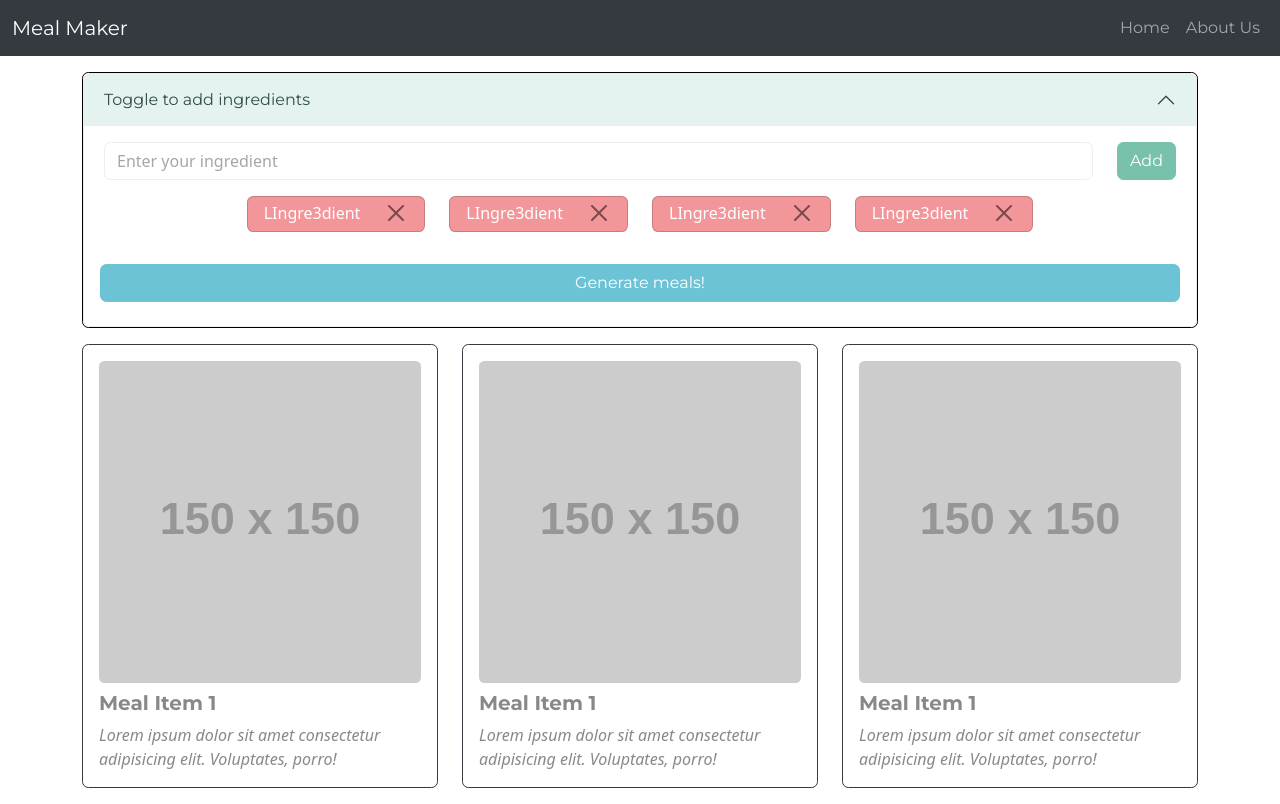
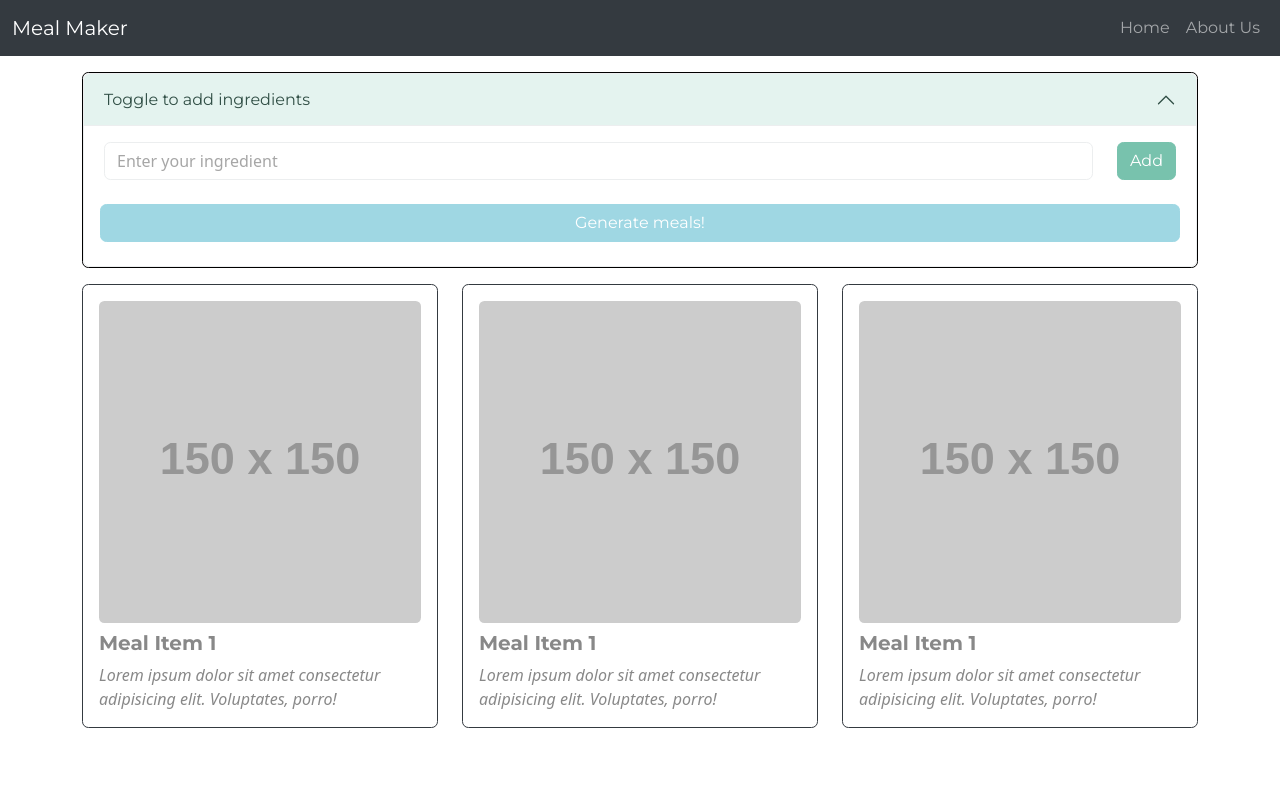
Before and after one commit to jablue-12/meal-maker, a React (Create React App) app: page / in a window 1280 px wide. Built offline with nearby package versions, Linux system fonts and the light colour scheme.

Commit message:
Add form functionality
- Form is now functional for adding the ingredients, generating the meal and then closing the accordion automatically,  and deleting an ingredient by clicking the close button from the ingredient card.

```diff
--- a/src/components/card/IngredientCard.jsx
+++ b/src/components/card/IngredientCard.jsx
@@ -1,16 +1,20 @@
 import React from 'react';
 import { Container, Card, Col, Row, CloseButton } from 'react-bootstrap';
 
-export const IngredientCard = () => {
+export const IngredientCard = (props) => {
+	const deleteIngredient = () => {
+		props.onButtonClick(`${props.ingredientName}`);
+	};
+
 	return (
 		<Card className="bg-secondary border-1 text-white mb-2">
 			<Container>
 				<Row className="p-1">
 					<Col>
-						LIngre3dient
+						{props.ingredientName}
 					</Col>
 					<Col className="flex-grow-0">
-						<CloseButton/>
+						<CloseButton onClick={deleteIngredient}/>
 					</Col>
 				</Row>
 			</Container>
--- a/src/components/form/IngredientForm.jsx
+++ b/src/components/form/IngredientForm.jsx
@@ -1,41 +1,78 @@
-import React from 'react';
+import React, { useState } from 'react';
 import { Accordion, Card, Form, Row, Col, Button } from 'react-bootstrap';
 import { IngredientCard } from '../card/IngredientCard';
 
 export const IngredientForm = () => {
+	const [ingredient, setIngredient] = useState('');
+	const [ingredientList, setIngredientList] = useState([]);
+	const [activeKey, setActiveKey] = useState('0');
+
+	const addIngredient = (newIngredient) => {
+		setIngredientList([...ingredientList, newIngredient]);
+		setIngredient('');
+	};
+
+	const handleAccordion = () => {
+		if (activeKey) {
+			setActiveKey(null);
+		} else {
+			setActiveKey('0');
+		}
+	};
+
+	const generateMeals = () => {
+		console.log('Ingredients are submitted.\n' + JSON.stringify(ingredientList));
+		setActiveKey(null);
+		setIngredientList([]);
+	};
+
+	const deleteIngredient = (ingredientName) => {
+		console.log(`Deleting ingredient "${ingredientName}" from the list`);
+		const updatedIngredientList = ingredientList.filter(item => item !== ingredientName);
+		setIngredientList(updatedIngredientList);
+	};
+
 	return (
-		<Accordion defaultActiveKey="0" className="mb-3" >
+		<Accordion activeKey={activeKey} className="mb-3" >
 			<Card className="border-black border-1">
 				<Accordion.Item eventKey="0">
-					<Accordion.Header>Toggle to add ingredients</Accordion.Header>
+					<Accordion.Header onClick={() => { handleAccordion(); }}>Toggle to add ingredients</Accordion.Header>
 					<Accordion.Body>
-						<Form>
+						<Form onSubmit={(e) => {
+							e.preventDefault();
+							addIngredient(ingredient);
+						}}>
 							<Row className="mb-3">
 								<Col>
-									<Form.Control type="name" placeholder="Enter your ingredient"/>
+									<Form.Control
+										type="name"
+										placeholder="Enter your ingredient"
+										value={ingredient}
+										onChange={(e) => setIngredient(e.target.value)}/>
 								</Col>
 								<Col className="flex-grow-0">
-									<Button variant="primary">
+									<Button variant="primary" onClick={() => addIngredient(ingredient)}>
 										Add
 									</Button>
 								</Col>
 							</Row>
-							<Row xs={1} md={2} lg="auto" className="justify-content-center mb-3">
-								<Col>
-									<IngredientCard/>
-								</Col>
-								<Col>
-									<IngredientCard/>
-								</Col>
-								<Col>
-									<IngredientCard/>
-								</Col>
-								<Col>
-									<IngredientCard/>
-								</Col>
+							<Row xs={1} md={2} lg="auto" className="justify-content-center">
+								{
+									ingredientList.map((addedIngredient, index) => (
+										<Col key={index}>
+											<IngredientCard ingredientName={addedIngredient} onButtonClick={deleteIngredient}/>
+										</Col>
+									))
+								}
 							</Row>
 							<Row className="p-2">
-								<Button variant="info" type="submit">
+								<Button
+									variant="info"
+									disabled={ingredientList.length === 0}
+									onClick={() => {
+										generateMeals();
+									}}
+								>
 									Generate meals!
 								</Button>
 							</Row>
```
